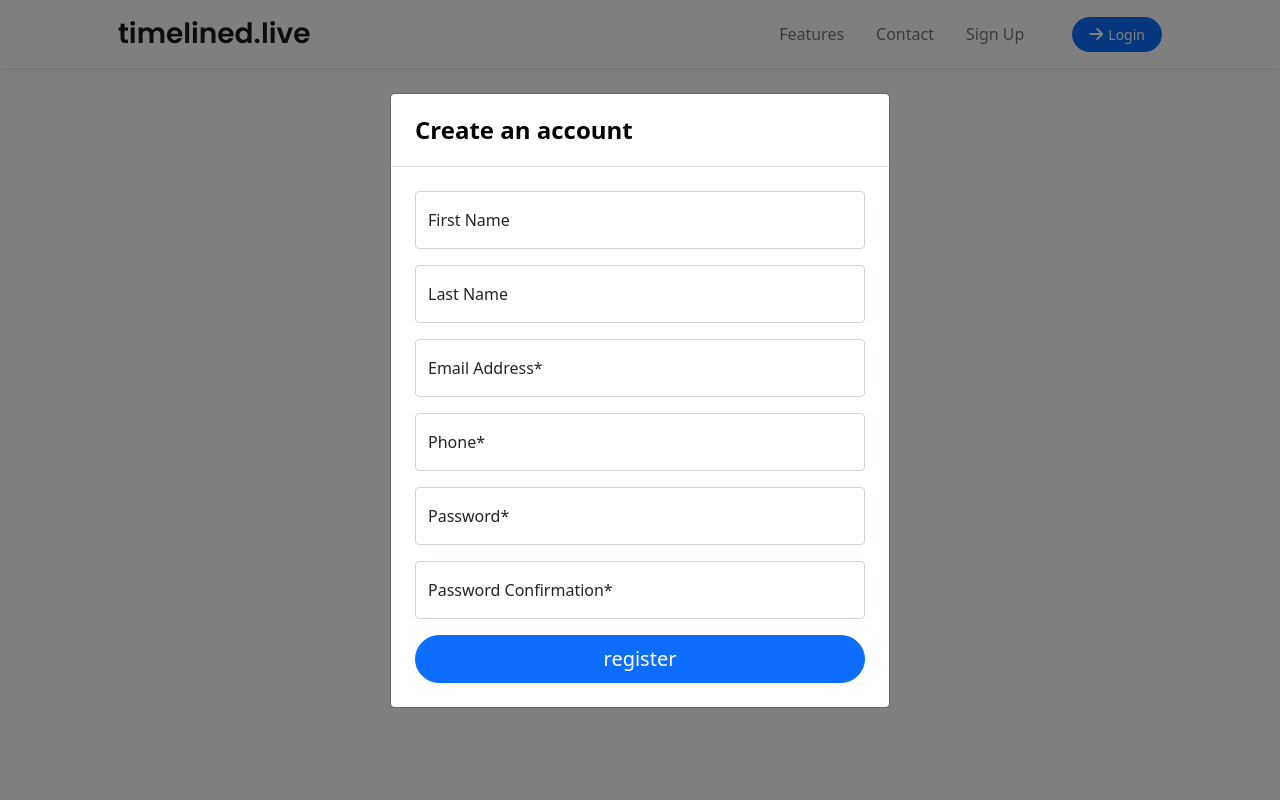
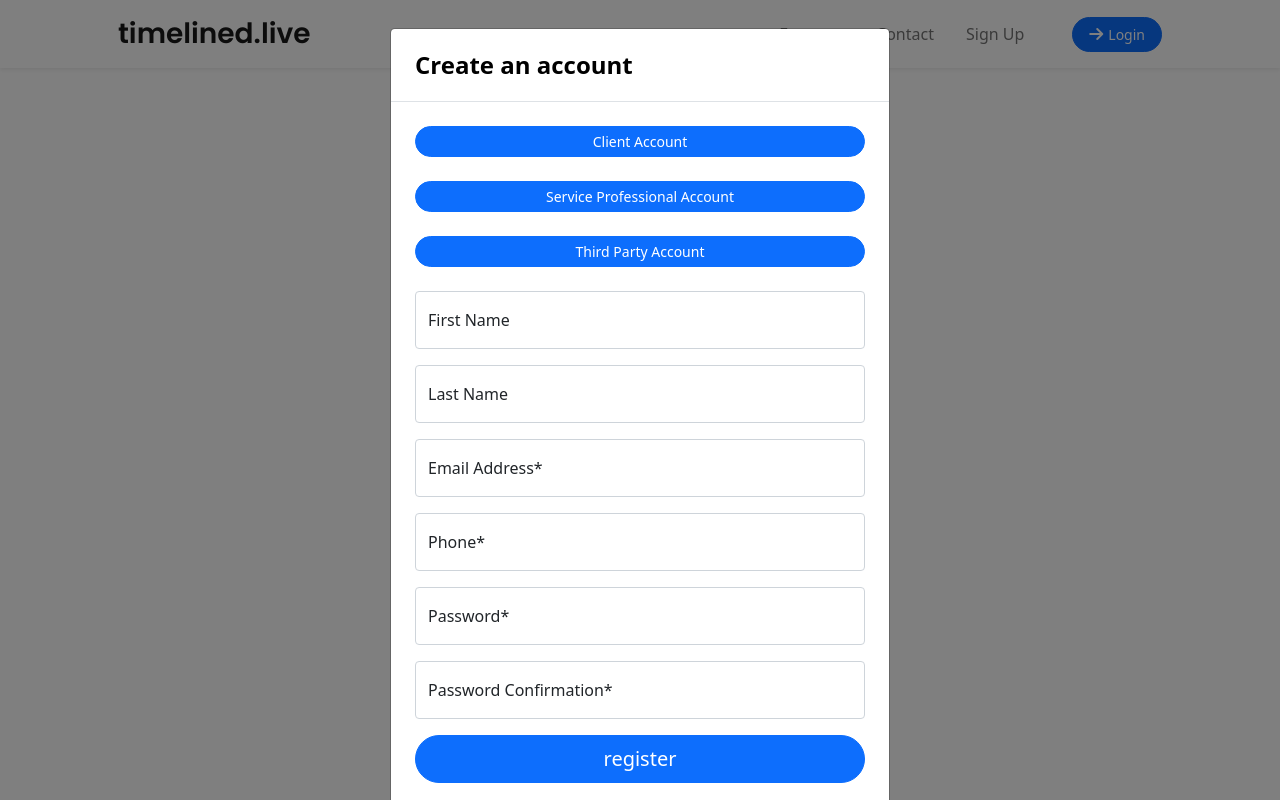
Before and after one commit to silogramijneb/timelined.live, a Django app: template website/main/templates/main/base.html in a window 1280 px wide, after a click on "Sign Up". Run offline with Django 4.2, Linux system fonts and the light colour scheme; the template is opened without the code that fills it: values that come from a table or form of the project are taken from there, others are empty; some libraries are stand-ins or nearby versions.

Commit message:
added selection buttons for registration

```diff
--- a/website/main/templates/main/base.html
+++ b/website/main/templates/main/base.html
@@ -260,6 +260,11 @@
 						{% comment %} <form action="" method="POST"> {% endcomment %}
 							{% load crispy_forms_tags %}
 							{% csrf_token %}
+							<div class = 'd-grid'>
+								<input type="submit" id="client_select" name="Client_Select" class = 'btn btn-primary rounded-pill btn-sm' value = 'Client Account'><br>
+								<input type="submit" id="pro_select" name="Professional_Select" class = 'btn btn-primary rounded-pill btn-sm' value = 'Service Professional Account'><br>
+								<input type="submit" id="tp_select" name="TP_Select" class = 'btn btn-primary rounded-pill btn-sm' value = 'Third Party Account'><br>
+							</div>
 							{% crispy registration_form %}
 							{% comment %} {% crispy pro_registration_form %} {% endcomment %}
 							{% comment %} {% crispy tp_registration_form %}  {% endcomment %}
```
